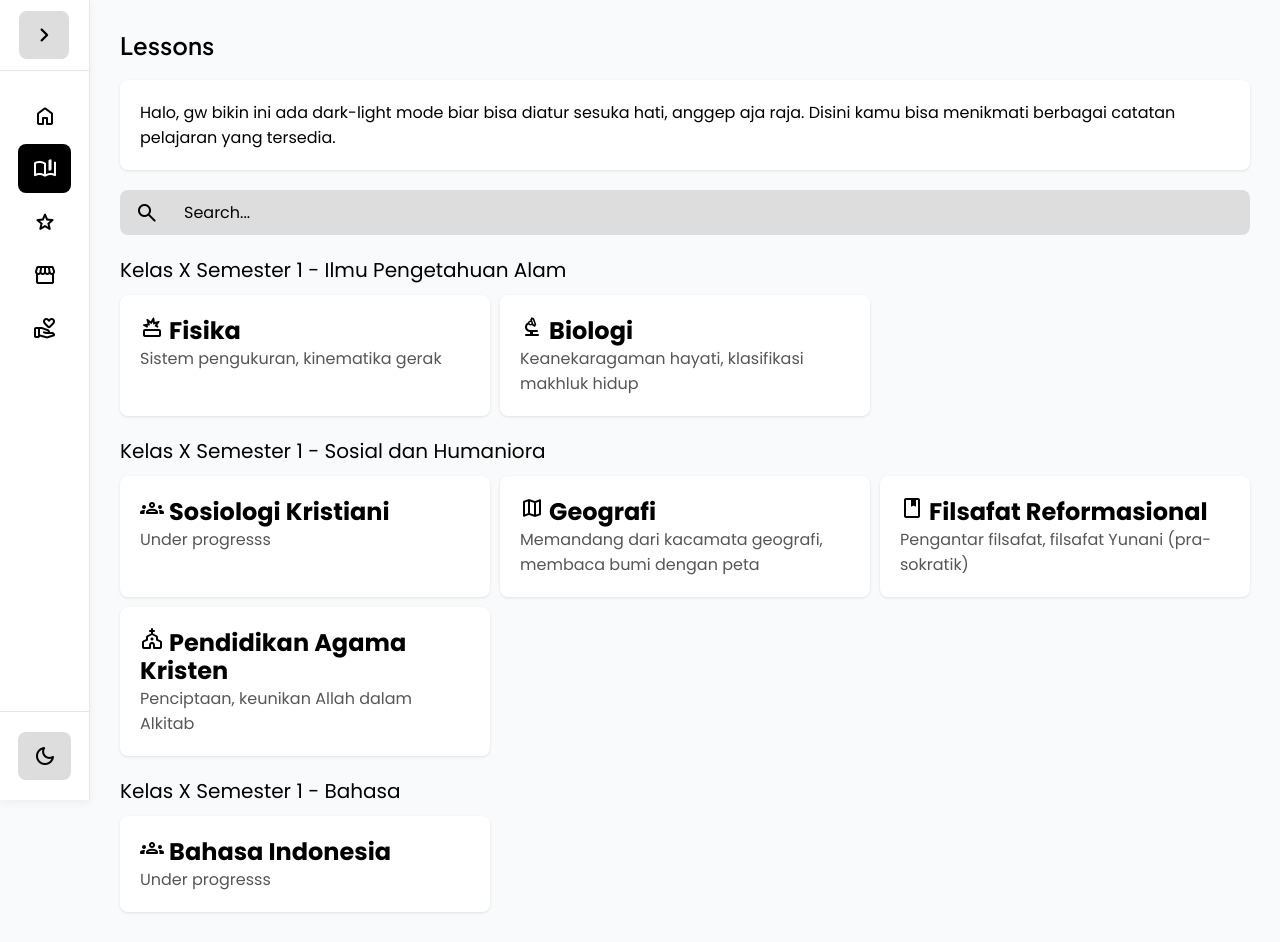
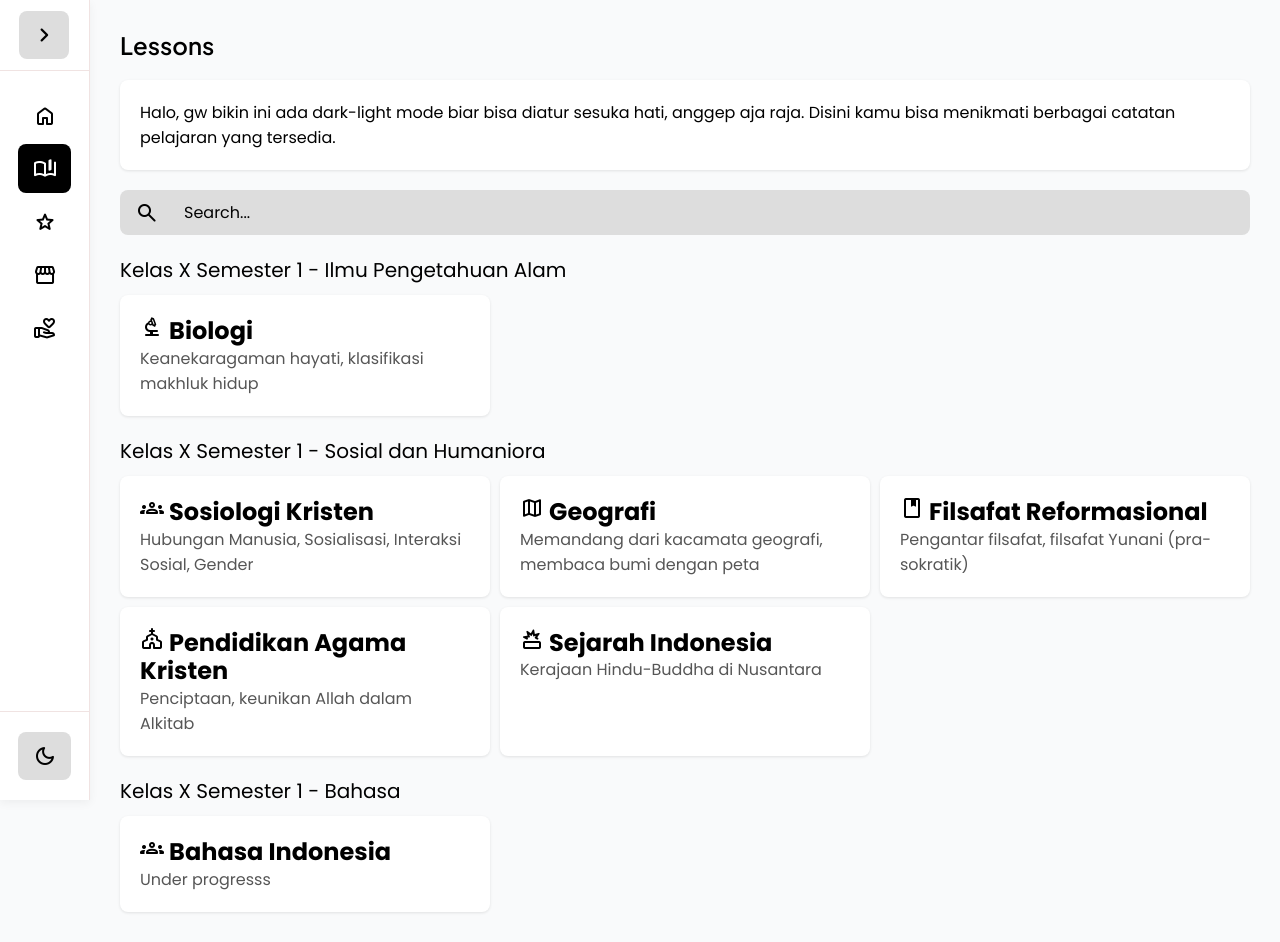
Before and after one commit to catatangw/catatangw.github.io, a plain HTML site: page lessons.html in a window 1280 px wide. Drawn offline with nearby package versions, Linux system fonts and the light colour scheme.

Commit message:
Add files via upload

```diff
--- a/lessons.html
+++ b/lessons.html
@@ -113,10 +113,6 @@
 
        <h1 class="lessons-card-label">Kelas X Semester 1 - Ilmu Pengetahuan Alam</h1>
           <div class="lessons-card">
-            <div class="card2" onclick="window.location.href='lessons/fisika-x-1/index.html';">
-              <h1 class="header-card"><span class="material-symbols-rounded">destruction</span> Fisika</h1>
-              <div class="body">Sistem pengukuran, kinematika gerak</div>
-            </div>
            <div class="card2" onclick="window.location.href='lessons/biologi-x-1/index.html';">
               <h1 class="header-card"><span class="material-symbols-rounded">biotech</span> Biologi</h1>
               <div class="body">Keanekaragaman hayati, klasifikasi makhluk hidup</div>
@@ -128,8 +124,8 @@
        <h1 class="lessons-card-label">Kelas X Semester 1 - Sosial dan Humaniora</h1>
           <div class="lessons-card">
             <div class="card2" onclick="window.location.href='lessons/sosiologi-x-1/index.html';">
-              <h1 class="header-card"><span class="material-symbols-rounded">groups</span> Sosiologi Kristiani</h1>
-              <div class="body">Under progresss</div>
+              <h1 class="header-card"><span class="material-symbols-rounded">groups</span> Sosiologi Kristen</h1>
+              <div class="body">Hubungan Manusia, Sosialisasi, Interaksi Sosial, Gender</div>
             </div>
            <div class="card2" onclick="window.location.href='lessons/geografi-x-1/index.html';">
               <h1 class="header-card"><span class="material-symbols-rounded">map</span> Geografi</h1>
@@ -143,6 +139,10 @@
               <h1 class="header-card"><span class="material-symbols-rounded">church</span> Pendidikan Agama Kristen</h1>
               <div class="body">Penciptaan, keunikan Allah dalam Alkitab</div>
              </div>
+              <div class="card2" onclick="window.location.href='lessons/sejind-x-1/index.html';">
+              <h1 class="header-card"><span class="material-symbols-rounded">destruction</span> Sejarah Indonesia</h1>
+              <div class="body">Kerajaan Hindu-Buddha di Nusantara</div>
+            </div>
       </div>
 
       <!-- -->
```
